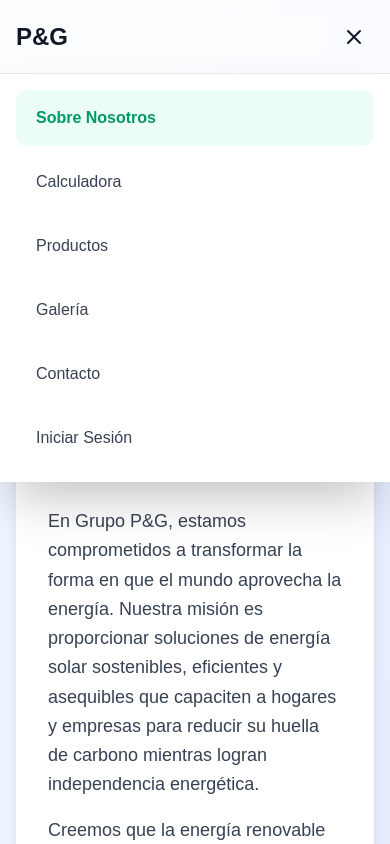
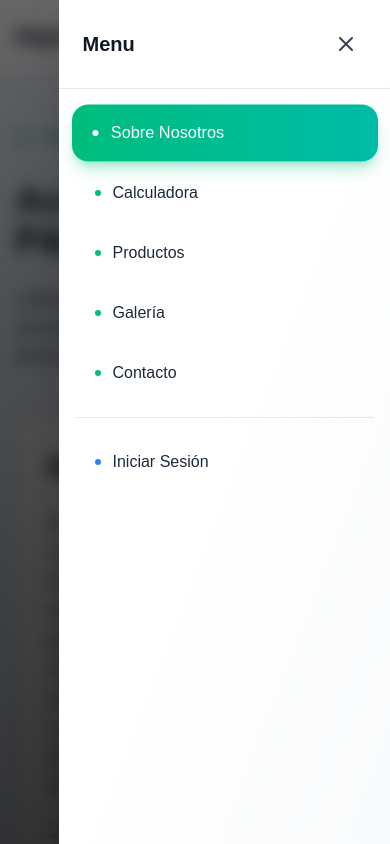
Before and after one commit to dannygodev/solar-calculator, a Next.js app: page /about in a window 390 px wide. Both pictures are taken after a click on the button "Toggle menu". Shown: the top 844 px of the page. Built offline with nearby package versions, Linux system fonts and the light colour scheme.

Commit message:
Complete mobile menu redesign - modern slide-in drawer with gradients and proper z-index

```diff
--- a/app/components/Navigation.tsx
+++ b/app/components/Navigation.tsx
@@ -45,6 +45,7 @@ export default function Navigation({ currentPage, variant = "light" }: Navigatio
     : "text-emerald-600 dark:text-emerald-400";
 
   return (
+    <>
       <nav className={bgClass}>
         <div className="container mx-auto px-4 py-4">
           <div className="flex items-center justify-between">
@@ -96,7 +97,7 @@ export default function Navigation({ currentPage, variant = "light" }: Navigatio
               <LanguageSelector />
               <button
                 onClick={() => setMobileMenuOpen(!mobileMenuOpen)}
-              className={`${textClass} p-2 hover:bg-white/10 rounded-lg transition-colors`}
+                className={`${textClass} p-2.5 hover:bg-white/20 rounded-xl transition-all duration-300 ${mobileMenuOpen ? 'rotate-90' : ''}`}
                 aria-label="Toggle menu"
               >
                 <svg
@@ -109,14 +110,14 @@ export default function Navigation({ currentPage, variant = "light" }: Navigatio
                     <path
                       strokeLinecap="round"
                       strokeLinejoin="round"
-                    strokeWidth={2}
+                      strokeWidth={2.5}
                       d="M6 18L18 6M6 6l12 12"
                     />
                   ) : (
                     <path
                       strokeLinecap="round"
                       strokeLinejoin="round"
-                    strokeWidth={2}
+                      strokeWidth={2.5}
                       d="M4 6h16M4 12h16M4 18h16"
                     />
                   )}
@@ -124,83 +125,117 @@ export default function Navigation({ currentPage, variant = "light" }: Navigatio
               </button>
             </div>
           </div>
+        </div>
+      </nav>
 
-        {/* Mobile Menu Overlay */}
+      {/* Mobile Menu Overlay - Portal style */}
       {mobileMenuOpen && (
         <div
-            className="md:hidden fixed inset-0 bg-black/50"
-            style={{ zIndex: 45, top: '73px' }}
+          className="md:hidden fixed inset-0 bg-gradient-to-b from-black/60 to-black/80 backdrop-blur-sm z-[9998] animate-fadeIn"
           onClick={() => setMobileMenuOpen(false)}
         />
       )}
 
-        {/* Mobile Menu */}
-        {mobileMenuOpen && (
+      {/* Mobile Menu - Slide from right */}
       <div
-            className={`md:hidden fixed left-0 right-0 ${
-              isLightVariant ? 'bg-white/98' : 'bg-white dark:bg-gray-800'
-            } backdrop-blur-lg shadow-2xl max-h-[calc(100vh-73px)] overflow-y-auto border-t ${
-              isLightVariant ? 'border-white/20' : 'border-gray-200 dark:border-gray-700'
+        className={`md:hidden fixed top-0 right-0 h-full w-[85%] max-w-sm bg-gradient-to-br ${
+          isLightVariant
+            ? 'from-white via-gray-50 to-gray-100'
+            : 'from-white via-white to-gray-50 dark:from-gray-900 dark:via-gray-800 dark:to-gray-900'
+        } shadow-2xl z-[9999] transform transition-transform duration-300 ease-out ${
+          mobileMenuOpen ? 'translate-x-0' : 'translate-x-full'
         }`}
-            style={{ zIndex: 60, top: '73px' }}
       >
-            <div className="py-4 px-4 space-y-2">
-              {navLinks.map((link) => (
+        {/* Menu Header */}
+        <div className={`p-6 border-b ${isLightVariant ? 'border-gray-200' : 'border-gray-200 dark:border-gray-700'}`}>
+          <div className="flex items-center justify-between">
+            <h2 className={`text-xl font-bold ${isLightVariant ? 'text-gray-900' : 'text-gray-900 dark:text-white'}`}>
+              Menu
+            </h2>
+            <button
+              onClick={() => setMobileMenuOpen(false)}
+              className={`p-2 rounded-xl ${isLightVariant ? 'hover:bg-gray-200 text-gray-700' : 'hover:bg-gray-200 dark:hover:bg-gray-700 text-gray-700 dark:text-gray-300'} transition-colors`}
+            >
+              <svg className="w-6 h-6" fill="none" stroke="currentColor" viewBox="0 0 24 24">
+                <path strokeLinecap="round" strokeLinejoin="round" strokeWidth={2} d="M6 18L18 6M6 6l12 12" />
+              </svg>
+            </button>
+          </div>
+        </div>
+
+        {/* Menu Items */}
+        <div className="overflow-y-auto h-[calc(100%-88px)] p-4">
+          <div className="space-y-1">
+            {navLinks.map((link, index) => (
               <Link
                 key={link.key}
                 href={link.href}
                 onClick={() => setMobileMenuOpen(false)}
-                  className={`block py-4 px-5 rounded-xl text-base ${
+                className={`group flex items-center gap-3 py-4 px-5 rounded-2xl text-base font-medium transition-all duration-200 ${
                   currentPage === link.key
-                      ? `${isLightVariant ? 'text-emerald-600 bg-emerald-50 font-semibold' : 'text-emerald-600 dark:text-emerald-400 bg-emerald-50 dark:bg-emerald-900/20 font-semibold'}`
-                      : `${isLightVariant ? 'text-gray-800 hover:bg-gray-100 active:bg-gray-200' : 'text-gray-700 hover:bg-gray-100 dark:text-gray-300 dark:hover:bg-gray-700 active:bg-gray-200 dark:active:bg-gray-600'}`
-                  } transition-all duration-200 font-medium touch-manipulation`}
+                    ? 'bg-gradient-to-r from-emerald-500 to-teal-500 text-white shadow-lg shadow-emerald-500/30 scale-[1.02]'
+                    : `${isLightVariant ? 'text-gray-800 hover:bg-gray-200 active:scale-95' : 'text-gray-800 dark:text-gray-200 hover:bg-gray-200 dark:hover:bg-gray-700 active:scale-95'}`
+                }`}
+                style={{ animationDelay: `${index * 50}ms` }}
               >
+                <span className={`w-1.5 h-1.5 rounded-full transition-all ${
+                  currentPage === link.key ? 'bg-white' : 'bg-emerald-500 group-hover:scale-150'
+                }`} />
                 {link.label}
               </Link>
             ))}
+
             {isAdmin && (
               <Link
                 href="/admin"
                 onClick={() => setMobileMenuOpen(false)}
-                  className={`block py-4 px-5 rounded-xl text-base ${
+                className={`group flex items-center gap-3 py-4 px-5 rounded-2xl text-base font-medium transition-all duration-200 ${
                   currentPage === "admin"
-                      ? `${isLightVariant ? 'text-emerald-600 bg-emerald-50 font-semibold' : 'text-emerald-600 dark:text-emerald-400 bg-emerald-50 dark:bg-emerald-900/20 font-semibold'}`
-                      : `${isLightVariant ? 'text-gray-800 hover:bg-gray-100 active:bg-gray-200' : 'text-gray-700 hover:bg-gray-100 dark:text-gray-300 dark:hover:bg-gray-700 active:bg-gray-200 dark:active:bg-gray-600'}`
-                  } transition-all duration-200 font-medium touch-manipulation`}
+                    ? 'bg-gradient-to-r from-emerald-500 to-teal-500 text-white shadow-lg shadow-emerald-500/30 scale-[1.02]'
+                    : `${isLightVariant ? 'text-gray-800 hover:bg-gray-200 active:scale-95' : 'text-gray-800 dark:text-gray-200 hover:bg-gray-200 dark:hover:bg-gray-700 active:scale-95'}`
+                }`}
               >
+                <span className={`w-1.5 h-1.5 rounded-full transition-all ${
+                  currentPage === "admin" ? 'bg-white' : 'bg-purple-500 group-hover:scale-150'
+                }`} />
                 Admin
               </Link>
             )}
+
+            <div className="my-4 border-t border-gray-200 dark:border-gray-700" />
+
             {isAuthenticated ? (
               <button
                 onClick={() => {
                   handleLogout();
                   setMobileMenuOpen(false);
                 }}
-                  className={`block w-full text-left py-4 px-5 rounded-xl text-base ${
-                    isLightVariant ? 'text-gray-800 hover:bg-gray-100 active:bg-gray-200' : 'text-gray-700 hover:bg-gray-100 dark:text-gray-300 dark:hover:bg-gray-700 active:bg-gray-200 dark:active:bg-gray-600'
-                  } transition-all duration-200 font-medium touch-manipulation`}
+                className={`group flex items-center gap-3 w-full text-left py-4 px-5 rounded-2xl text-base font-medium transition-all duration-200 ${
+                  isLightVariant ? 'text-red-600 hover:bg-red-50 active:scale-95' : 'text-red-600 dark:text-red-400 hover:bg-red-50 dark:hover:bg-red-900/20 active:scale-95'
+                }`}
               >
+                <span className="w-1.5 h-1.5 rounded-full bg-red-500 group-hover:scale-150 transition-all" />
                 {t.nav.logout}
               </button>
             ) : (
               <Link
                 href="/login"
                 onClick={() => setMobileMenuOpen(false)}
-                  className={`block py-4 px-5 rounded-xl text-base ${
+                className={`group flex items-center gap-3 py-4 px-5 rounded-2xl text-base font-medium transition-all duration-200 ${
                   currentPage === "login"
-                      ? `${isLightVariant ? 'text-emerald-600 bg-emerald-50 font-semibold' : 'text-emerald-600 dark:text-emerald-400 bg-emerald-50 dark:bg-emerald-900/20 font-semibold'}`
-                      : `${isLightVariant ? 'text-gray-800 hover:bg-gray-100 active:bg-gray-200' : 'text-gray-700 hover:bg-gray-100 dark:text-gray-300 dark:hover:bg-gray-700 active:bg-gray-200 dark:active:bg-gray-600'}`
-                  } transition-all duration-200 font-medium touch-manipulation`}
+                    ? 'bg-gradient-to-r from-emerald-500 to-teal-500 text-white shadow-lg shadow-emerald-500/30 scale-[1.02]'
+                    : `${isLightVariant ? 'text-gray-800 hover:bg-gray-200 active:scale-95' : 'text-gray-800 dark:text-gray-200 hover:bg-gray-200 dark:hover:bg-gray-700 active:scale-95'}`
+                }`}
               >
+                <span className={`w-1.5 h-1.5 rounded-full transition-all ${
+                  currentPage === "login" ? 'bg-white' : 'bg-blue-500 group-hover:scale-150'
+                }`} />
                 {t.nav.login}
               </Link>
             )}
           </div>
         </div>
-        )}
       </div>
-    </nav>
+    </>
   );
 }
```
Lines whose indentation alone changed are shown as unchanged.
